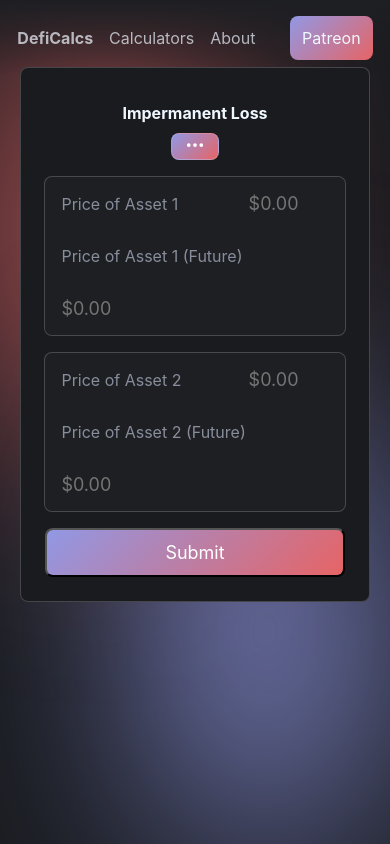
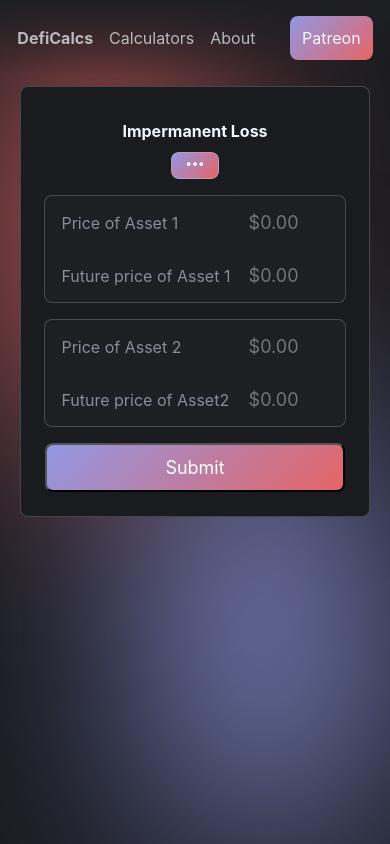
Before and after one commit to tronschell/DefiCalcs, a React (Create React App) app: page /ImpermanentLossAdvanced in a window 390 px wide. Built offline with nearby package versions, Linux system fonts and the light colour scheme; a web font is replaced by a local one.

Commit message:
fixed small things

```diff
--- a/src/components/ImpermanentLossAdvanced.js
+++ b/src/components/ImpermanentLossAdvanced.js
@@ -41,7 +41,7 @@ function ImpermanentLossAdvanced(){
                     <p>Price of Asset 1</p>
                     <input autoComplete='off' inputMode='decimal' value={priceAsset1} name="priceAsset1" placeholder='$0.00' onChange={e => setPriceAsset1(e.target.value)} />
 
-                    <p>Price of Asset 1 (Future)</p>
+                    <p>Future price of Asset 1</p>
                     <input autoComplete='off' inputMode='decimal' value={priceAsset1After} name="priceAsset1After" placeholder='$0.00' onChange={e => setPriceAsset1After(e.target.value)} />
 
                 </div>
@@ -50,7 +50,7 @@ function ImpermanentLossAdvanced(){
                 <p>Price of Asset 2</p>
                     <input autoComplete='off' inputMode='decimal' value={priceAsset2} name="priceAsset2" placeholder='$0.00' onChange={e => setPriceAsset2(e.target.value)} />
 
-                    <p>Price of Asset 2 (Future)</p>
+                    <p>Future price of Asset2</p>
                     <input autoComplete='off' inputMode='decimal' value={priceAsset2After} name="priceAsset2After" placeholder='$0.00' onChange={e => setPriceAsset2After(e.target.value)} />
                 </div>
 
--- a/src/static/css/impermanentlossadvanced.css
+++ b/src/static/css/impermanentlossadvanced.css
@@ -110,7 +110,7 @@ input{
     .ila-calc-background{
         background-color:#191B1F;
         width:80%;
-        margin:0 auto;
+        margin:5% auto;
         display:flex;
         flex-direction: column;
         justify-content: center;
```
